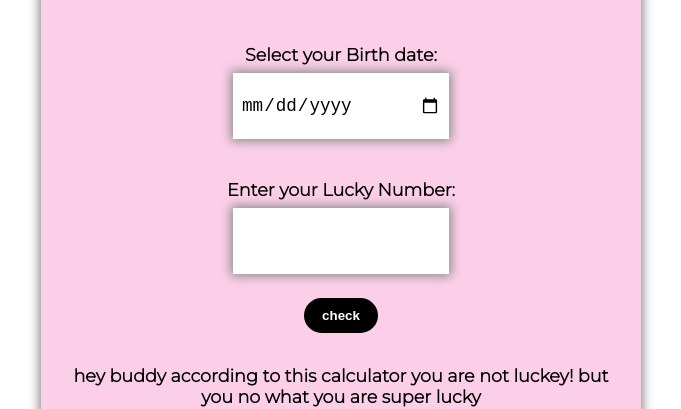
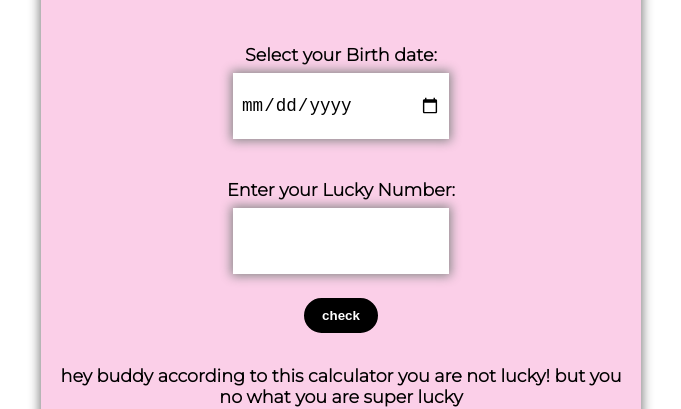
Before and after one commit to abhaysinghs772/lucky_birthDay, a plain HTML site: page index.html in a window 1280 px wide. Both pictures are taken after a click on the button "check". Shown: the part 391-800 px from the top of the page, without its empty margins (299-980 px from the left). Drawn offline with Linux system fonts and the light colour scheme.

Commit message:
fix- typo error

```diff
--- a/index.html
+++ b/index.html
@@ -66,7 +66,7 @@
               <p>you are lucky man</p>
             </div>
             <div class="unLuckyMsz">
-              <p>hey buddy according to this calculator you are not luckey! but you no what you are super lucky</p>
+              <p>hey buddy according to this calculator you are not lucky! but you no what you are super lucky</p>
             </div>
           </div>
         </div>
```
